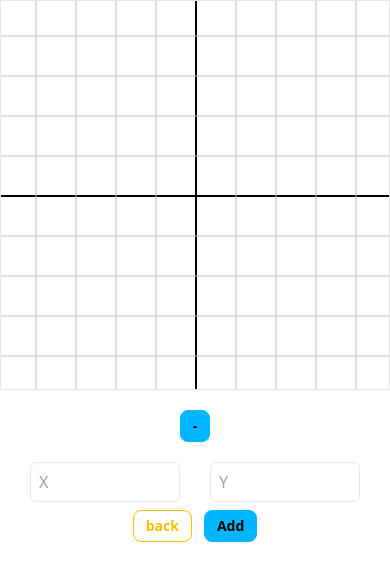
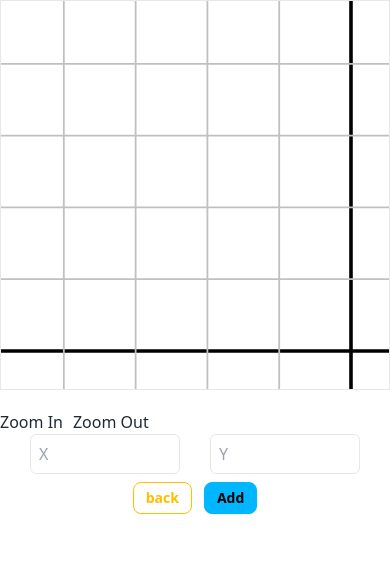
Before and after one commit to EmranAli-15/graph-generator, a React (Vite) app: page / in a window 390 px wide. Shown: the top 580 px of the page. Built offline with nearby package versions, Linux system fonts and the light colour scheme.

Commit message:
graph position done

```diff
--- a/src/Graph.jsx
+++ b/src/Graph.jsx
@@ -1,9 +1,6 @@
-import { useEffect, useRef, useState } from "react";
+import { useEffect, useState } from "react";
 
 const Graph = () => {
-    const divRef = useRef(null);
-    const [isZoom, setIsZoom] = useState(false);
-
     const [h, setH] = useState(window.innerHeight);
     const [w, setW] = useState(window.innerWidth);
 
@@ -33,12 +30,12 @@ const Graph = () => {
         setMyData([...myData, myObj])
         setXs("");
         setYs("");
-        if (xS * 4 > w / 2) {
-            setW((w) => w + xS * 4);
-        }
-        if (yS * 4 > h / 2) {
-            setH((h) => h + yS * 4);
-        }
+        // if (xS * 4 > w / 2) {
+        //     setW((w) => w + xS * 4);
+        // }
+        // if (yS * 4 > h / 2) {
+        //     setH((h) => h + yS * 4);
+        // }
 
     };
 
@@ -57,13 +54,6 @@ const Graph = () => {
     ];
 
 
-
-    // Graph zoom in out
-    const handleZoomEvent = () => {
-        setIsZoom(!isZoom);
-    }
-
-
     // Setting graph size
     useEffect(() => {
         if (window.innerWidth > 500) {
@@ -79,25 +69,56 @@ const Graph = () => {
     }, []);
 
 
-    // Auto scrolling
-    useEffect(() => {
-        if (divRef.current) {
-            const div = divRef.current;
 
-            div.scrollTo({
-                left: div.scrollWidth / 4,
-                top: div.scrollWidth / 4,
-                behavior: "smooth",
+    const [stayGraphCenter, setStayGraphCenter] = useState(0);
+    const [viewBox, setViewBox] = useState({ x: 0, y: 0, width: 700, height: 700 });
+
+    // Function to handle zooming
+    const zoom = (scaleFactor) => {
+        if (scaleFactor > 1) {
+            const newWidth = viewBox.width + 30;
+            const newHeight = viewBox.height + 30;
+            const newX = viewBox.x - (newWidth - viewBox.width) + 30;
+            const newY = viewBox.y - (newHeight - viewBox.height) + 30;
+
+            const padding = 700 - newWidth;
+            setStayGraphCenter(padding / 2);
+            console.log(padding)
+
+            setViewBox({
+                x: newX,
+                y: newY,
+                width: newWidth,
+                height: newHeight,
+            });
+        } else {
+            const newWidth = viewBox.width - 30;
+            const newHeight = viewBox.height - 30;
+            const newX = viewBox.x - (newWidth - viewBox.width) - 30;
+            const newY = viewBox.y - (newHeight - viewBox.height) - 30;
+
+            const padding = 700 - newWidth;
+            setStayGraphCenter(padding / 2);
+            console.log(padding)
+
+            setViewBox({
+                x: newX,
+                y: newY,
+                width: newWidth,
+                height: newHeight,
             });
         }
-    }, [w, h]);
+    };
 
     return (
         <div>
-            <div className="md:flex">
-
-                <div ref={divRef} style={{ height: fixedH + "px", width: fixedW + "px" }} className="overflow-auto ">
-                    <svg style={{ width: w + "px", height: h + "px" }} className={`${isZoom && "scale-[40%] transition-all"} border`}>
+            <div className="lg:flex justify-evenly">
+                <div style={{ height: fixedH + "px", width: fixedW + "px", paddingLeft: stayGraphCenter + "px", paddingTop: stayGraphCenter + "px" }} className="border overflow-auto">
+                    <svg
+                        viewBox={`${viewBox.x} ${viewBox.y} ${fixedW} ${fixedH}`}
+                        height={viewBox.height} width={viewBox.width}
+                    // className={`${isZoom && "scale-[40%] transition-all"} border overflow-auto`}
+                    >
 
                         {/* Middle Line */}
                         <polyline points={`0,${centerY} ${w},${centerY}`} stroke="black" strokeWidth="2" fill="none" />
@@ -155,10 +176,10 @@ const Graph = () => {
 
 
                 <div>
-                    <div className="flex items-center justify-center my-5">
-                        <button onClick={handleZoomEvent} className="btn btn-sm btn-info">
-                            {isZoom && "+"}
-                            {!isZoom && "-"}
+                    <div style={{ marginTop: "20px" }}>
+                        <button onClick={() => zoom(1.2)}>Zoom In</button>
+                        <button onClick={() => zoom(0.8)} style={{ marginLeft: "10px" }}>
+                            Zoom Out
                         </button>
                     </div>
 
--- a/src/Test.jsx
+++ b/src/Test.jsx
@@ -1,56 +1,64 @@
-import React, { useEffect, useRef, useState } from 'react'
+import React, { useState } from "react";
 
-export default function Test() {
+const GraphGenerator = () => {
+  const [viewBox, setViewBox] = useState({ x: 0, y: 0, width: 100, height: 100 });
 
+  // Function to handle zooming
+  const zoom = (scaleFactor) => {
+    const newWidth = viewBox.width / scaleFactor;
+    const newHeight = viewBox.height / scaleFactor;
+    const newX = viewBox.x - (newWidth - viewBox.width) / 2;
+    const newY = viewBox.y - (newHeight - viewBox.height) / 2;
 
+    setViewBox({
+      x: newX,
+      y: newY,
+      width: newWidth,
+      height: newHeight,
+    });
+  };
 
-    const [divWidth, setDivWidth] = useState(300); // Initial width of the div
-    const divRef = useRef(null);
+  return (
+    <div style={{ textAlign: "center" }}>
+      <h2>Graph Generator</h2>
 
-    // Function to increase the width of the div
-    const increaseWidth = () => {
-        setDivWidth((prevWidth) => prevWidth + 300); // Increment width by 300px
-    };
+      {/* Scrollable Container */}
+      <div
+        style={{
+          width: "500px",
+          height: "500px",
+          border: "1px solid black",
+          overflow: "scroll",
+          margin: "0 auto",
+        }}
+      >
+        <svg
+          width="2000" // Large enough to ensure the graph is fully visible
+          height="2000"
+          viewBox={`${viewBox.x} ${viewBox.y} ${viewBox.width} ${viewBox.height}`}
+        >
+          {/* Example Axis */}
+          <line x1="0" y1="100" x2="200" y2="100" stroke="gray" strokeWidth="1" />
+          <line x1="100" y1="0" x2="100" y2="200" stroke="gray" strokeWidth="1" />
 
-    useEffect(() => {
-        if (divRef.current) {
-            const div = divRef.current;
+          {/* Example Graph Line */}
+          <path
+            d="M 10 180 C 50 150, 90 50, 190 10" // Ensure the path fits into the graph
+            stroke="blue"
+            fill="transparent"
+            strokeWidth="2"
+          />
+        </svg>
+      </div>
 
-            // Automatically scroll to the rightmost side when the width increases
-            div.scrollTo({
-                left: div.scrollWidth/2, // Scroll to the end of the horizontal scroll
-                behavior: "smooth", // Smooth scrolling for better UX
-            });
-        }
-    }, [divWidth]);
+      <div style={{ marginTop: "20px" }}>
+        <button onClick={() => zoom(1.2)}>Zoom In</button>
+        <button onClick={() => zoom(1 / 1.2)} style={{ marginLeft: "10px" }}>
+          Zoom Out
+        </button>
+      </div>
+    </div>
+  );
+};
 
-
-
-    return (
-        <div>
-            <button
-                onClick={increaseWidth}
-                className="mb-4 px-4 py-2 bg-blue-500 text-white rounded"
-            >
-                Increase Width
-            </button>
-            <div
-                ref={divRef}
-                className="overflow-x-auto overflow-y-auto h-[300px] border border-gray-300"
-                style={{ width: "100%" }}
-            >
-                <div
-                    className="h-[300px] bg-gradient-to-r from-blue-500 to-green-500"
-                    style={{ width: `${divWidth}px` }}
-                >
-                    <span className="text-white text-2xl font-bold flex justify-center items-center h-full">
-                        Scrollable Content
-                    </span>
-                </div>
-            </div>
-            <div>
-                EMRAN
-            </div>
-        </div>
-    )
-}
+export default GraphGenerator;
```
